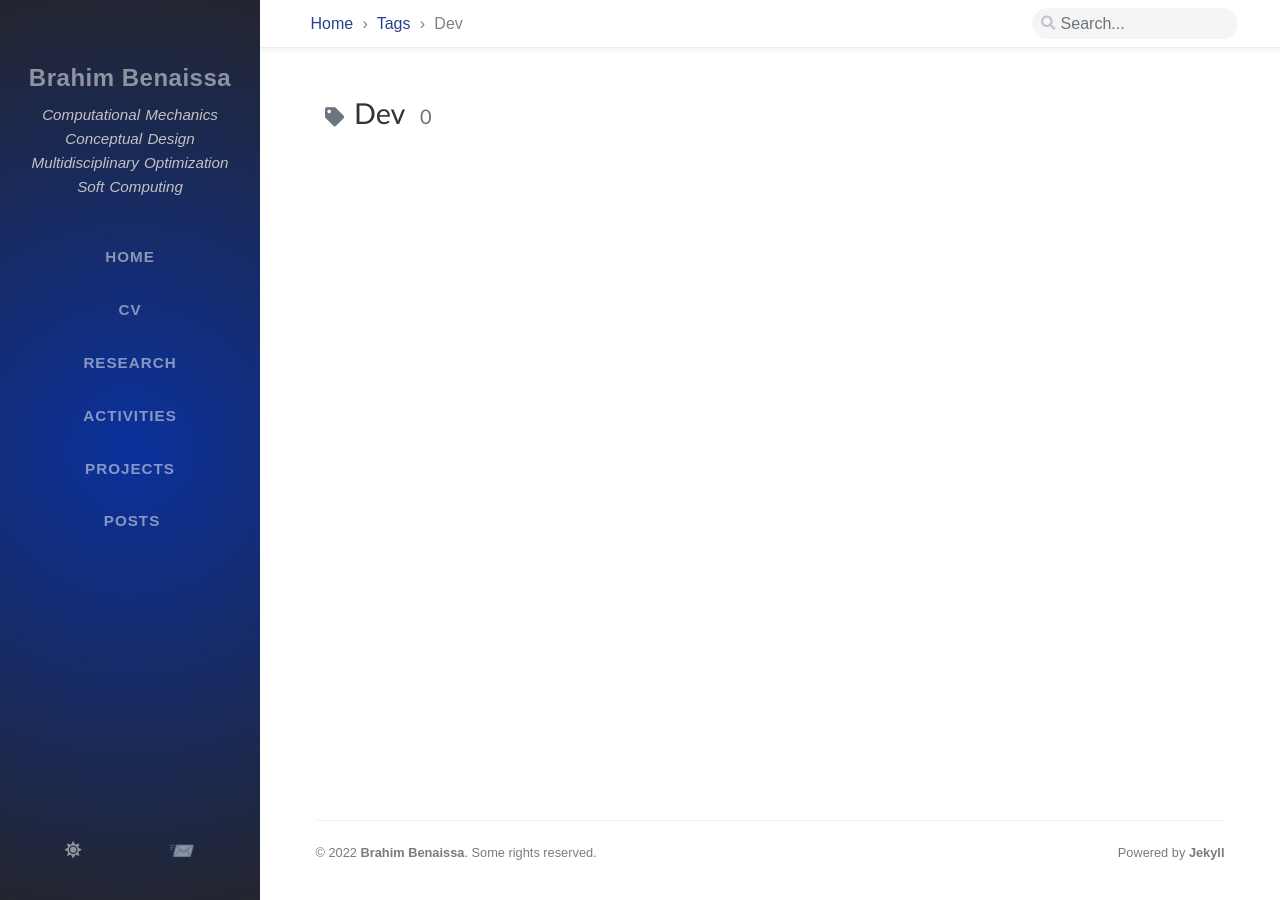
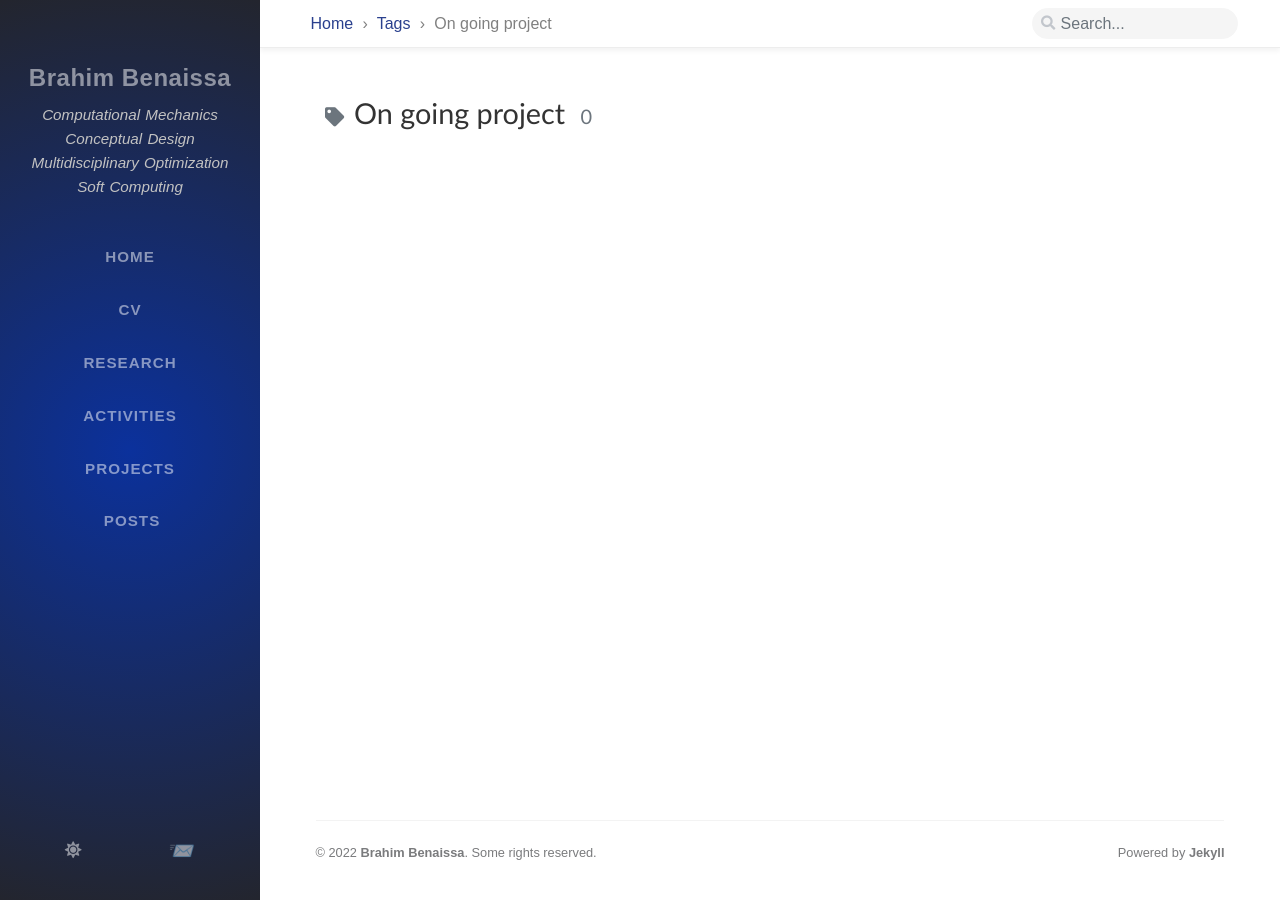
Before and after one commit to Brahim-Benaissa/Brahim-Benaissa.github.io, a Jekyll site: the page built from tags/dev.html, in a window 1280 px wide. Built offline with Jekyll 4.4.1, drawn with Linux system fonts in a browser that asks for light colours; nearby versions of some CDN libraries; some web fonts are replaced; comment, search, counter and statistics services are not loaded.

Commit message:
Update dev.html

```diff
--- a/tags/dev.html
+++ b/tags/dev.html
@@ -1,5 +1,5 @@
 ---
 layout: tag
-title: Dev
-tag: Dev
+title: On going project
+tag: On going project
 ---
```
